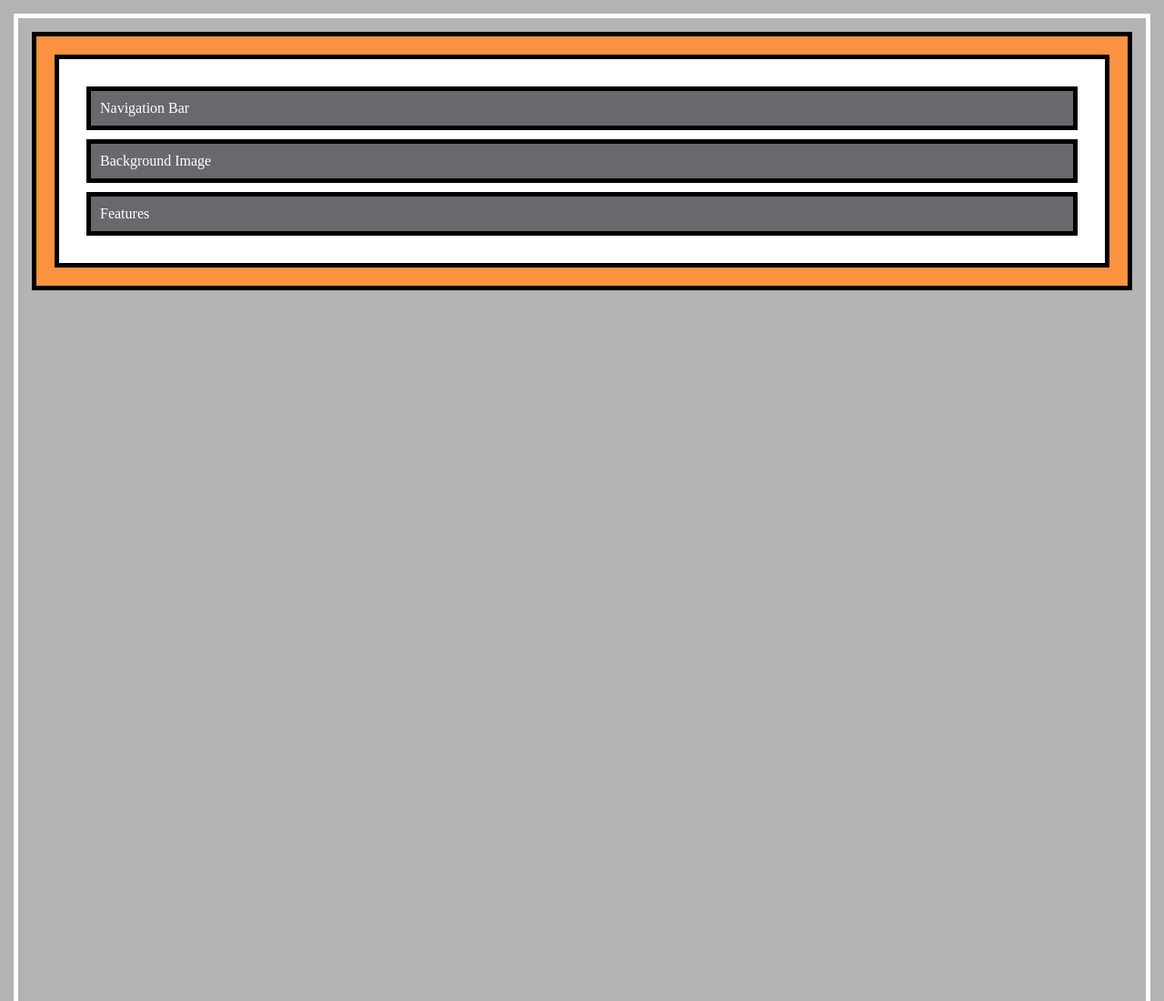
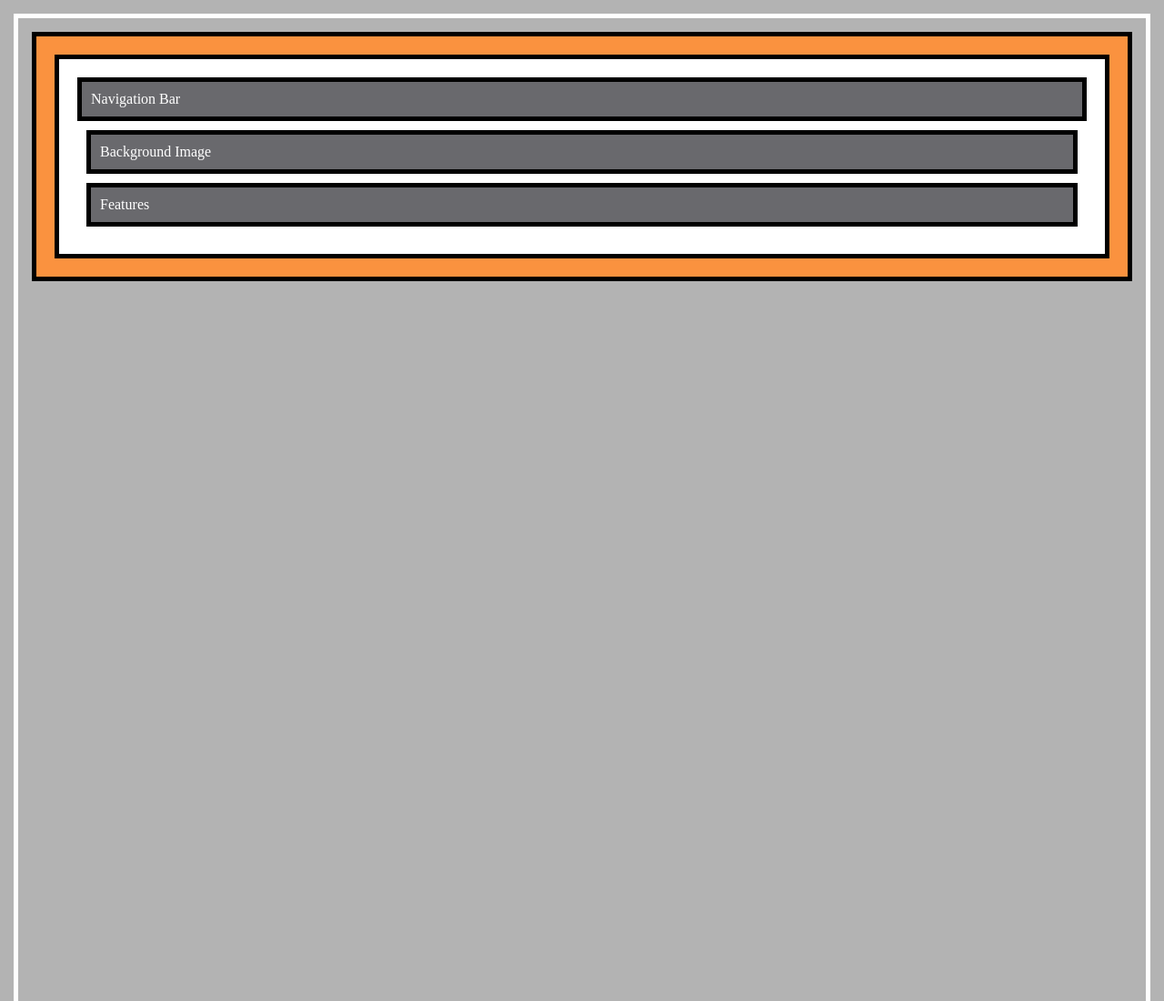
Before and after one commit to yr-samuel/academind-css-mod6, a plain HTML site: page 02-working-with-the-fixed-value/index.html in a window 1280 px wide. Shown: the top 1100 px of the page at 91% size. Drawn offline with Linux system fonts and the light colour scheme.

Commit message:
02-working-with-the-fixed-value readme.md

```diff
--- a/02-working-with-the-fixed-value/main.css
+++ b/02-working-with-the-fixed-value/main.css
@@ -27,3 +27,12 @@ body {
     border: 5px solid black;
     margin: 10px;
 }
+
+.parent .child-1 {
+  margin: 0;
+  position: sticky;
+  top: 0;
+  left: 0;
+  width: 100%;
+  box-sizing: border-box;
+}
```
Also changed, not shown: 1 other file.
